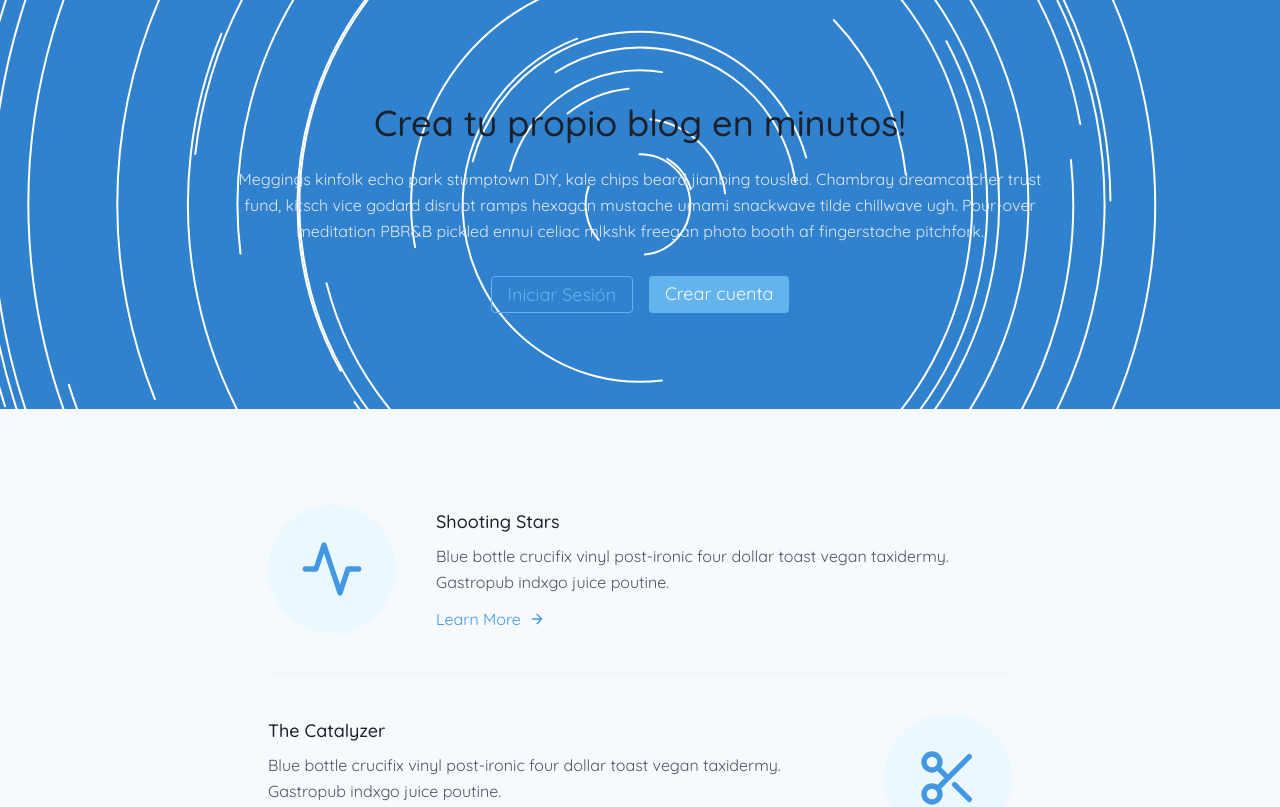
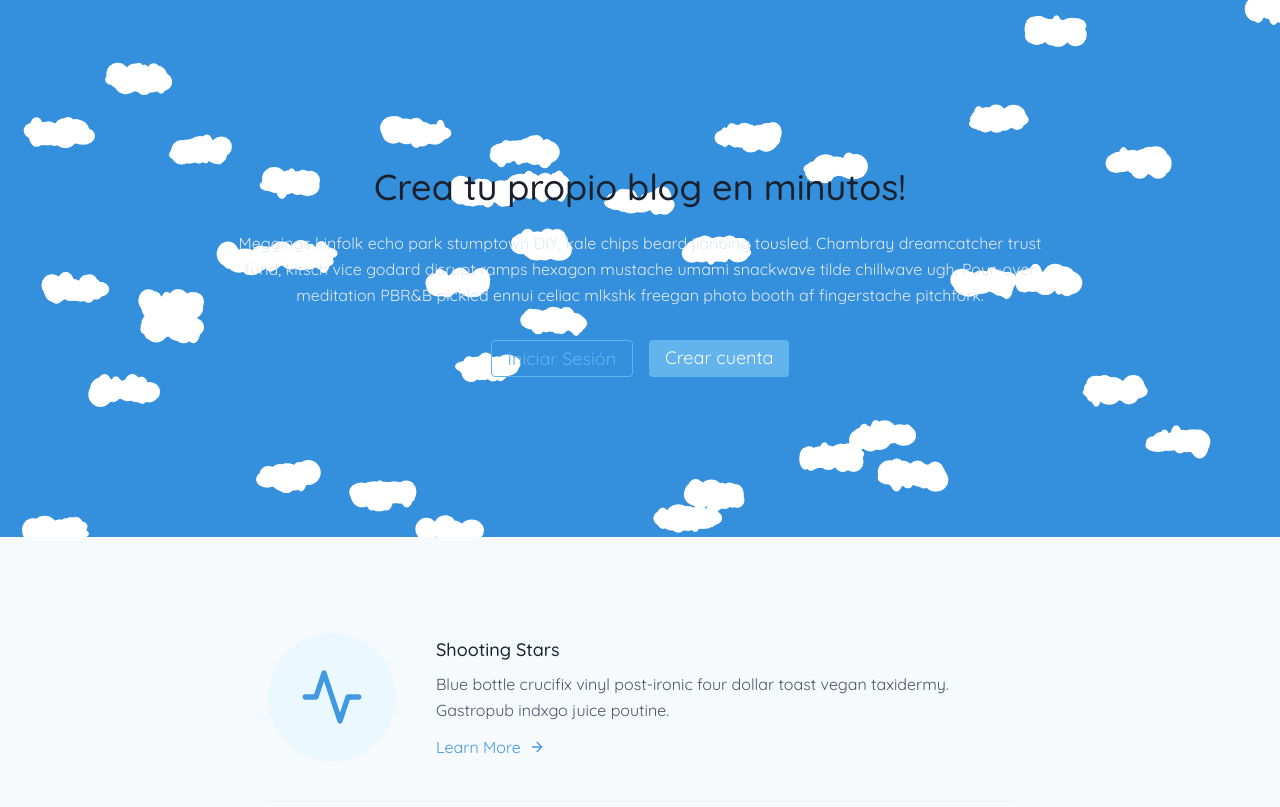
Before and after one commit to alexfertel/blog-gen, a Next.js app: page / in a window 1280 px wide. Shown: the top 807 px of the page. Built offline with nearby package versions, Linux system fonts and the light colour scheme; no server answers.

Commit message:
feat: Update home page sketch

```diff
--- a/components/home/HeroBackground.js
+++ b/components/home/HeroBackground.js
@@ -4,57 +4,58 @@ import dynamic from 'next/dynamic';
 const Sketch = dynamic(() => import('../Sketch'), { ssr: false });
 
 const useSketch = () => {
-  let disc = [];
+  let clouds = [];
+  const radius = 25;
 
   const setup = (p5, rect) => {
-    const generateDisc = (center, lineCount) => {
-      const arcs = [];
-      for (let i = 0; i < lineCount; i++) {
-        const radius = p5.random(100, 2000);
-        const start = p5.random(360);
-        const stop = p5.random(30, 180);
-        const delta = p5.random(1) < 0.5 ? p5.random(0.1, 0.6) : p5.random(-0.6, -0.1);
-        arcs.push({
-          w: radius,
-          h: radius,
-          start,
-          stop,
-          delta,
-        });
-      }
-      return arcs;
-    };
-
     // eslint-disable-next-line no-param-reassign
     p5.disableFriendlyErrors = true;
     p5.createCanvas(rect?.width || 0, rect?.height || 0);
     p5.colorMode(p5.HSL, 255);
     p5.angleMode(p5.DEGREES);
-    p5.strokeWeight(2);
+    p5.fill(255);
+    p5.noStroke();
 
-    disc = generateDisc({ x: 0, y: 0 }, 50);
+    let cloudCount = 40;
+    while (cloudCount-- > 0) {
+      let circles = p5.random(20, 40);
+      const cloud = [];
+      const centerX = p5.random(0, rect.width);
+      const centerY = p5.random(0, rect.height);
+      const speed = p5.random(0.1, .2);
+
+      while (circles-- > 0) {
+        cloud.push({
+          y: p5.random(centerY - 5, centerY + 5),
+          x: p5.random(centerX - 25, centerX + 25),
+          width: p5.random(radius - 15, radius),
+          height: p5.random(radius - 15, radius),
+          speed,
+        });
+      }
+
+      clouds.push(cloud);
+    }
   };
 
   const draw = (p5, rect) => {
-    const drawArcs = arcs => {
-      return arcs.map(({ w, h, start, stop, delta }) => {
-        p5.push();
-        p5.rotate(start);
-        p5.arc(0, 0, w, h, 0, stop);
-        p5.pop();
-        return { w, h, start: start + delta, stop, delta };
+    const c = p5.color('#3490DC');
+    p5.background(c);
+    // console.log(clouds)
+
+    // draw clouds
+    clouds.forEach(cloud => {
+      cloud.forEach(({ x, y, width, height }) => {
+        p5.ellipse(x, y, width, height);
       });
-    };
+    });
 
-    p5.translate((rect?.width || 0) / 2, (rect?.height || 0) / 2);
+    const wrap = (x, speed) => x > rect.width + 50 ? -50 : x + speed;
 
-    const c = p5.color('#3182ce');
-    p5.background(c);
-
-    p5.noFill();
-
-    p5.stroke(255);
-    disc = drawArcs(disc);
+    // move clouds
+    clouds = clouds.map(cloud =>
+      cloud.map(({ x, ...rest }) => ({ x: wrap(x, rest.speed), ...rest }))
+    );
   };
 
   const windowResized = (p, rect) => p.resizeCanvas(rect?.width || 0, rect?.height || 0);
--- a/components/home/HeroSection.js
+++ b/components/home/HeroSection.js
@@ -51,7 +51,7 @@ export default function HeroSection() {
   return (
     <section className="relative text-gray-700">
       <HeroBackground className="absolute inset-0" />
-      <div className="container relative z-10 flex flex-col items-center justify-center px-5 py-24 mx-auto md:flex-row">
+      <div className="container relative z-10 flex flex-col items-center justify-center px-5 py-40 mx-auto md:flex-row">
         <div className="w-full text-center lg:w-2/3">
           <h1 className="mb-4 text-3xl font-medium text-gray-900 sm:text-4xl">Crea tu propio blog en minutos!</h1>
           <p className="mb-8 leading-relaxed text-gray-300">
```
